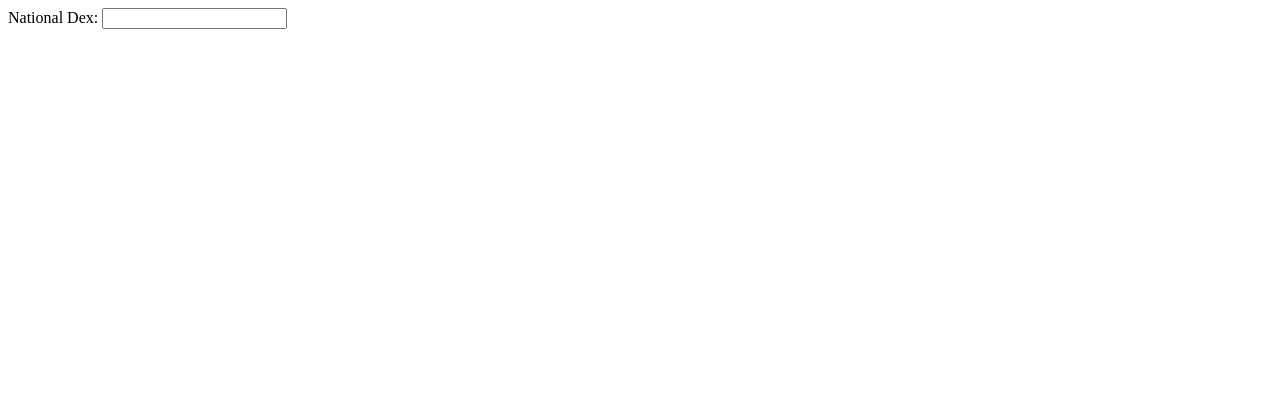
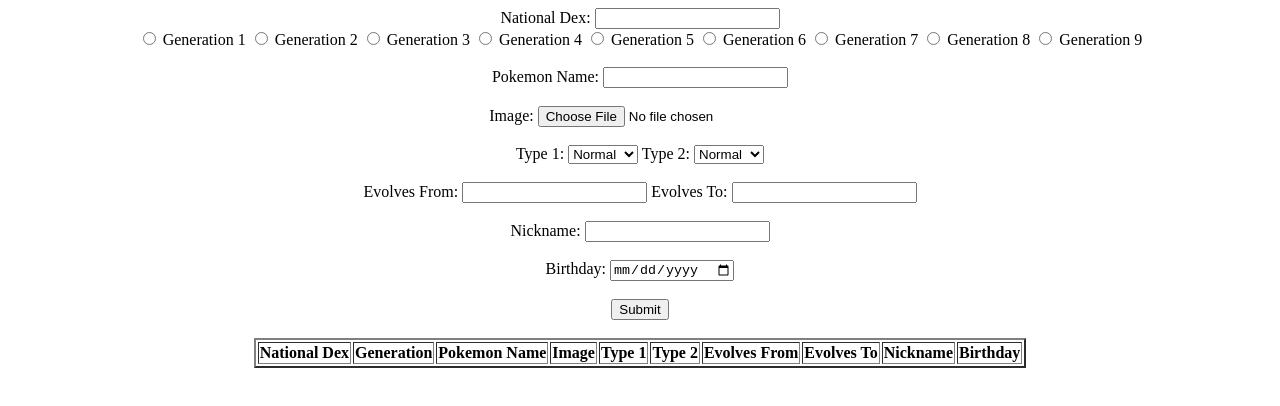
Before and after one commit to Teritomo/it0043tc01, a plain HTML site: page Bantad_Pokedex.html in a window 1280 px wide. Drawn offline with Linux system fonts and the light colour scheme.

Commit message:
Update Bantad_Pokedex.html

```diff
--- a/Bantad_Pokedex.html
+++ b/Bantad_Pokedex.html
@@ -1,9 +1,116 @@
-<html lang = "en">
-  <head>
-    <title> Pokedex </title>
-  </head>
-<body>
-  <form name = "National Dex" action = "national.php">
-    National Dex: <input type ="text" name = "national">
-  </form>
-</body>
+<html lang="en">
+    <head>
+        <title>My Pokedex</title>
+    </head>
+    <body>
+        <form name="National Dex" action="national">
+           <center>
+            National Dex: <input type="number" name="National">
+
+            <br>
+            <input type="radio" id="1" name="Generation"> Generation 1
+            <input type="radio" id="2" name="Generation"> Generation 2
+            <input type="radio" id="3" name="Generation"> Generation 3
+            <input type="radio" id="4" name="Generation"> Generation 4
+            <input type="radio" id="5" name="Generation"> Generation 5
+            <input type="radio" id="6" name="Generation"> Generation 6
+            <input type="radio" id="7" name="Generation"> Generation 7
+            <input type="radio" id="8" name="Generation"> Generation 8
+            <input type="radio" id="9" name="Generation"> Generation 9
+            </br>
+
+            <br>
+            Pokemon Name: <input type="text" id="Pokemon Name" name="Pokemon Name">
+            </br>
+
+            <br>
+            Image: <input type="file" id="Image" name="Image">
+            </br>
+
+            <br>
+            Type 1: <select>
+                <option value="Normal"> Normal </option>
+                <option value="Fire"> Fire </option>
+                <option value="Bug"> Bug </option>
+                <option value="Dark"> Dark </option>
+                <option value="Flying"> Flying </option>
+                <option value="Poison"> Poison </option>
+                <option value="Psychic"> Psychic </option>
+                <option value="Ghost"> Ghost </option>
+                <option value="Dragon"> Dragon </option>
+                <option value="Electric"> Electric </option>
+                <option value="Grass"> Grass </option>
+                <option value="Rock"> Rock </option>
+                <option value="Fairy"> Fairy </option>
+                <option value="Ground"> Ground </option>
+                <option value="Steel"> Steel </option>
+                <option value="Fighting"> Fighting </option>
+                <option value="Ice"> Ice </option>
+                <option value="Water"> Water </option>
+            </select>
+
+            Type 2: <select>
+                <option value="Normal"> Normal </option>
+                <option value="Fire"> Fire </option>
+                <option value="Bug"> Bug </option>
+                <option value="Dark"> Dark </option>
+                <option value="Flying"> Flying </option>
+                <option value="Poison"> Poison </option>
+                <option value="Psychic"> Psychic </option>
+                <option value="Ghost"> Ghost </option>
+                <option value="Dragon"> Dragon </option>
+                <option value="Electric"> Electric </option>
+                <option value="Grass"> Grass </option>
+                <option value="Rock"> Rock </option>
+                <option value="Fairy"> Fairy </option>
+                <option value="Ground"> Ground </option>
+                <option value="Steel"> Steel </option>
+                <option value="Fighting"> Fighting </option>
+                <option value="Ice"> Ice </option>
+                <option value="Water"> Water </option>
+            </select>
+            </br>
+
+            <br>
+            Evolves From: <input type="text" id="Evolves" name="Evolves">
+            Evolves To: <input type="text" id="Evolves" name="Evolves">
+            </br>
+
+            <br>
+            Nickname: <input type="text" id="Nickname" name="Nickname">
+            </br>
+
+            <br>
+            Birthday: <input type="date" id="Birthday" name="Birthday">
+            </br>
+
+            <br>
+            <input type="submit">
+            </br>
+
+
+            <br>
+            <table border="2" align="center">
+                <tr>
+
+                    <th> National Dex </th>
+                    <th> Generation </th>
+                    <th> Pokemon Name</th>
+                    <th> Image </th>
+                    <th> Type 1</th>
+                    <th> Type 2</th>
+                    <th> Evolves From</th>
+                    <th> Evolves To </th>
+                    <th> Nickname</th>
+                    <th> Birthday</th>
+
+                </tr>
+
+            </table>
+            </br>
+        </center>
+
+
+        </form>
+    </body>
+  </html>
```
